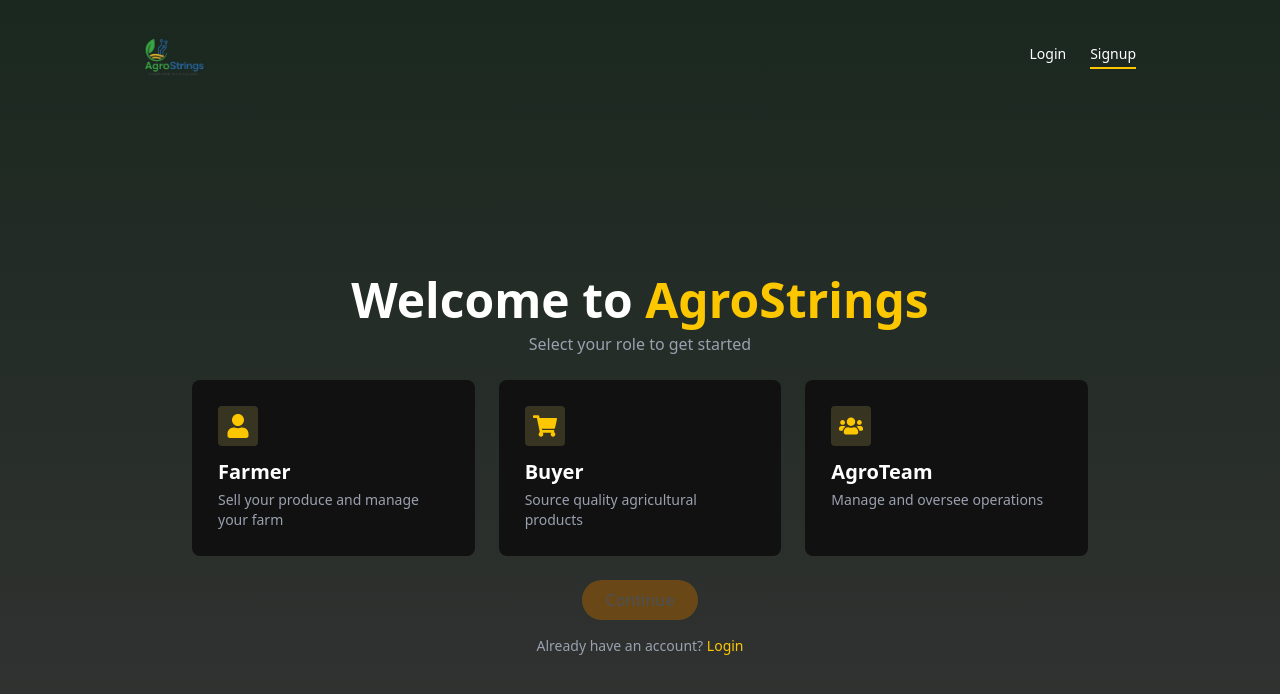
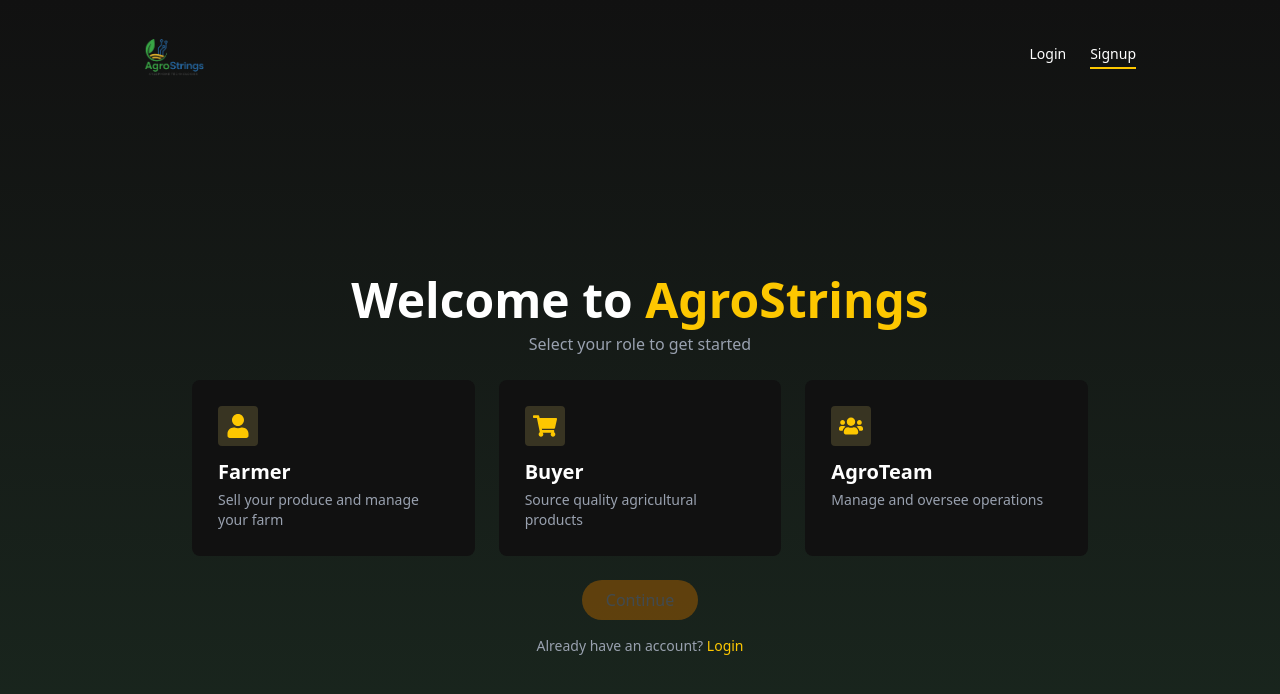
Before and after one commit to XYLOPHONE-TEC/agrostringsv1, a React (Vite) app: page /get-started in a window 1280 px wide. Shown: the top 694 px of the page. Built offline with nearby package versions, Linux system fonts and the light colour scheme.

Commit message:
unified the backgrounds

```diff
--- a/src/pages/get-started.jsx
+++ b/src/pages/get-started.jsx
@@ -35,7 +35,7 @@
   };
 
   return (
-    <div className="min-h-screen bg-gradient-to-b from-[#1a281f] to-[#333] text-white flex flex-col">
+    <div className="min-h-screen bg-gradient-to-b from-[#111] to-[#1a281f] text-white flex flex-col">
       {/* Header */}
       <nav className="w-full max-w-5xl mx-auto flex justify-between items-center py-4 px-4 md:py-6">
         <img src={logo} alt="AgroStrings Logo" className="h-15 w-auto" />
```
